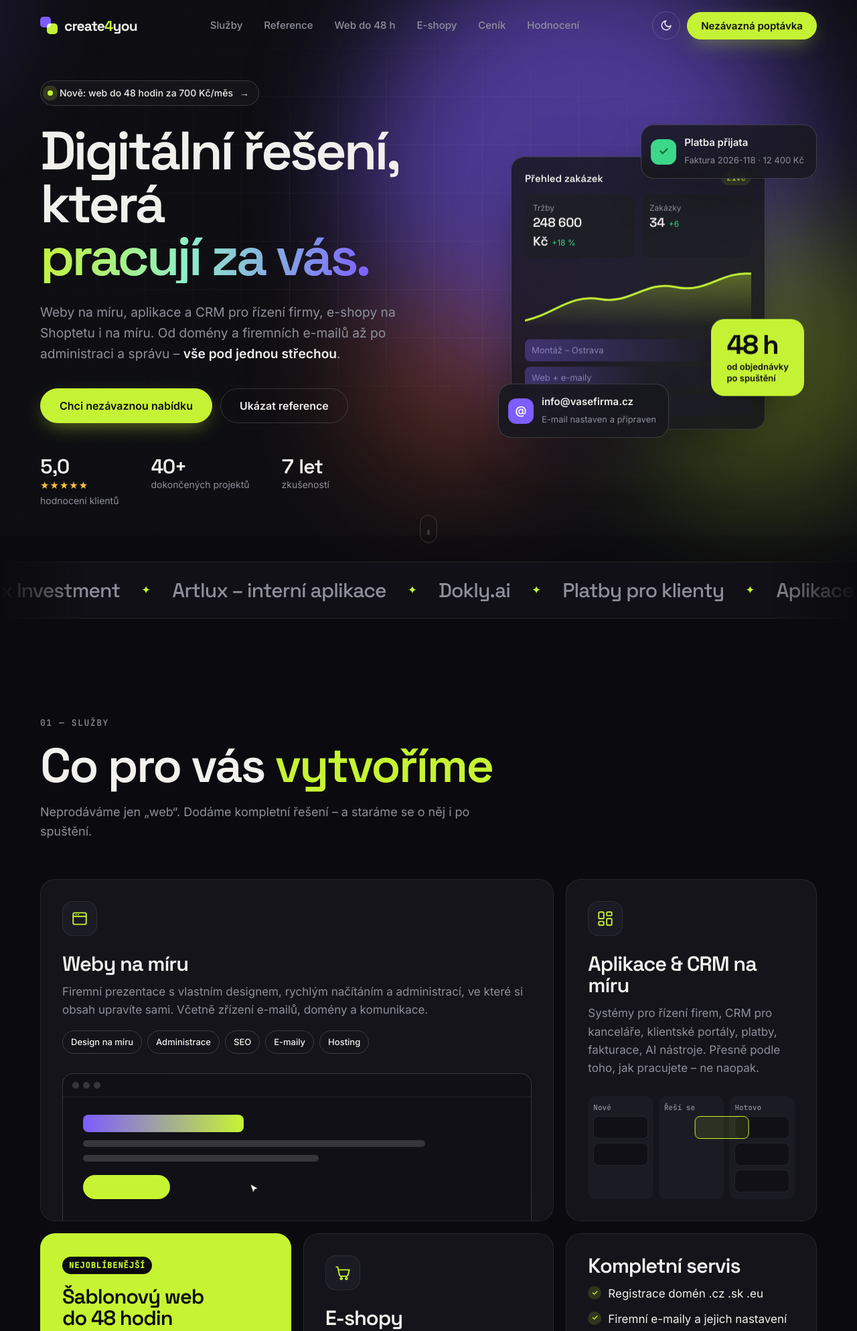
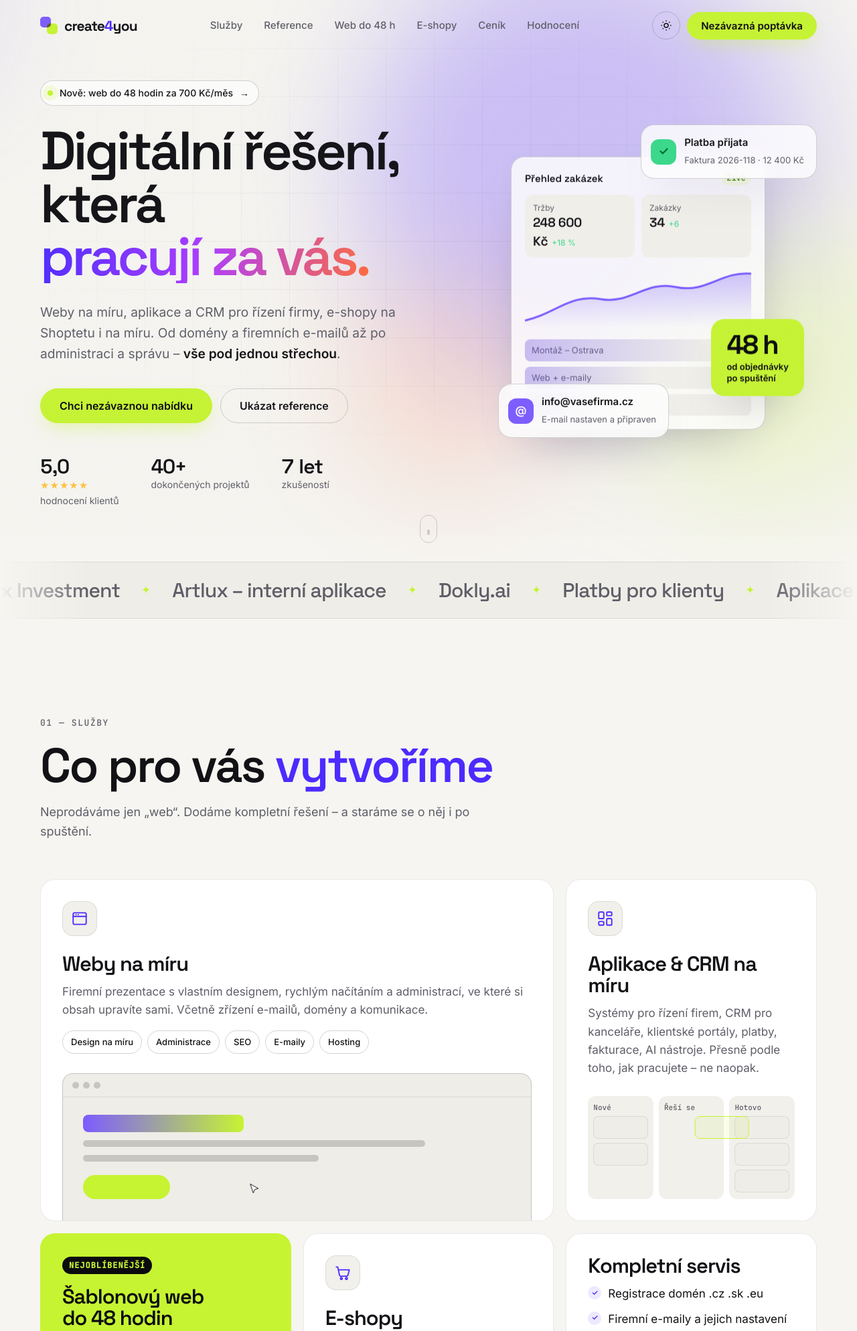
Before and after one commit to create4you-cz/create4you-web, a PHP site: page / in a window 1280 px wide. Shown: the top 1988 px of the page at 67% size. Run offline with PHP 8.4, Linux system fonts and the light colour scheme; some libraries are stand-ins or nearby versions.

Commit message:
Světlý režim podle nastavení zařízení, okraje pro výřez displeje
Co-Authored-By: Claude Opus 5.5 <noreply@anthropic.com>
Claude-Session: https://claude.ai/code/session_01FUdwsXoLSTwTB4U2zqjDAG

```diff
--- a/assets/css/style.css
+++ b/assets/css/style.css
@@ -22,6 +22,21 @@
   --f-body: 'Inter', system-ui, sans-serif;
   --f-mono: 'JetBrains Mono', ui-monospace, monospace;
   color-scheme: dark;
+}
+@media (prefers-color-scheme: light) {
+  :root:not([data-theme="dark"]) {
+  --bg: #f6f5f1;
+  --bg2: #efede7;
+  --surface: #ffffff;
+  --surface2: #f1f0eb;
+  --border: rgba(18, 18, 22, .09);
+  --border2: rgba(18, 18, 22, .18);
+  --text: #121216;
+  --muted: #5e5e68;
+  --accent-text: #4c2bff;
+  --shadow: 0 30px 70px -35px rgba(30, 25, 60, .35);
+  color-scheme: light;
+}
 }
 :root[data-theme="light"] {
   --bg: #f6f5f1;
@@ -52,7 +67,7 @@ em { font-style: normal; color: var(--accent-text); }
 ::selection { background: var(--lime); color: var(--lime-ink); }
 .muted { color: var(--muted); }
 .small { font-size: 14px; }
-.wrap { width: 100%; max-width: 1240px; margin: 0 auto; padding: 0 clamp(16px, 4vw, 40px); }
+.wrap { width: 100%; max-width: 1240px; margin: 0 auto; padding-left: max(clamp(16px, 4vw, 40px), env(safe-area-inset-left, 0px)); padding-right: max(clamp(16px, 4vw, 40px), env(safe-area-inset-right, 0px)); }
 
 /* noise overlay */
 body::before {
@@ -92,7 +107,7 @@ body::before {
 .btn.wide { width: 100%; }
 
 /* ---------- nav ---------- */
-.nav { position: fixed; inset: 0 0 auto; z-index: 50; transition: background .3s, border-color .3s, backdrop-filter .3s; border-bottom: 1px solid transparent; }
+.nav { position: fixed; inset: 0 0 auto; z-index: 50; padding-top: env(safe-area-inset-top, 0px); transition: background .3s, border-color .3s, backdrop-filter .3s; border-bottom: 1px solid transparent; }
 .nav.scrolled { background: color-mix(in srgb, var(--bg) 72%, transparent); backdrop-filter: blur(16px) saturate(1.4); -webkit-backdrop-filter: blur(16px) saturate(1.4); border-color: var(--border); }
 .nav-in { display: flex; align-items: center; gap: 24px; height: 76px; }
 .logo { display: inline-flex; align-items: center; gap: 10px; font: 700 21px var(--f-head); letter-spacing: -.04em; text-decoration: none; }
@@ -539,6 +554,22 @@ body::before {
 .prose p { color: var(--muted); }
 .prose a { color: var(--accent-text); }
 
+/* ---------- light theme from OS preference ---------- */
+@media (prefers-color-scheme: light) {
+  :root:not([data-theme="dark"]) .logo b { color: var(--accent-text); }
+  :root:not([data-theme="dark"]) .logo-mark i:last-child { mix-blend-mode: multiply; }
+  :root:not([data-theme="dark"]) .theme-toggle .i-sun { display: block; }
+  :root:not([data-theme="dark"]) .theme-toggle .i-moon { display: none; }
+  :root:not([data-theme="dark"]) .mesh { opacity: .35; }
+  :root:not([data-theme="dark"]) .rotator span { background-image: linear-gradient(100deg, #4c2bff, #ad3bff 50%, #ff6b3d); }
+  :root:not([data-theme="dark"]) .fd-head em { color: #3b7a00; }
+  :root:not([data-theme="dark"]) .fd-chart { color: var(--violet); }
+  :root:not([data-theme="dark"]) .spot::after { background: radial-gradient(420px circle at var(--x, 50%) var(--y, 50%), rgba(76, 43, 255, .08), transparent 60%); }
+  :root:not([data-theme="dark"]) .t-ic svg { stroke: var(--accent-text); }
+  :root:not([data-theme="dark"]) .checks li::before { background: rgba(76, 43, 255, .1); color: var(--accent-text); }
+  :root:not([data-theme="dark"]) .stack-card .num { color: var(--accent-text); }
+}
+
 /* ---------- responsive ---------- */
 @media (max-width: 1100px) {
   .nav-links a { padding: 8px 10px; font-size: 14px; }
--- a/assets/js/main.js
+++ b/assets/js/main.js
@@ -8,7 +8,8 @@
 
   /* ---------- téma ---------- */
   $('.theme-toggle')?.addEventListener('click', () => {
-    const next = root.dataset.theme === 'light' ? 'dark' : 'light';
+    const current = root.dataset.theme || (matchMedia('(prefers-color-scheme: light)').matches ? 'light' : 'dark');
+    const next = current === 'light' ? 'dark' : 'light';
     const apply = () => {
       root.dataset.theme = next;
       try { localStorage.setItem('theme', next); } catch (e) {}
```
